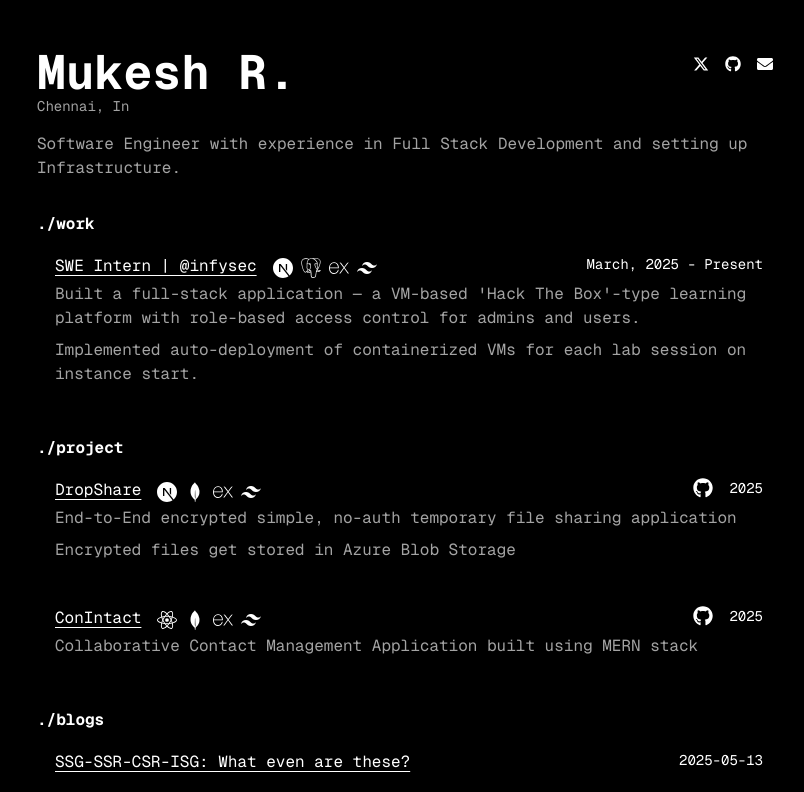
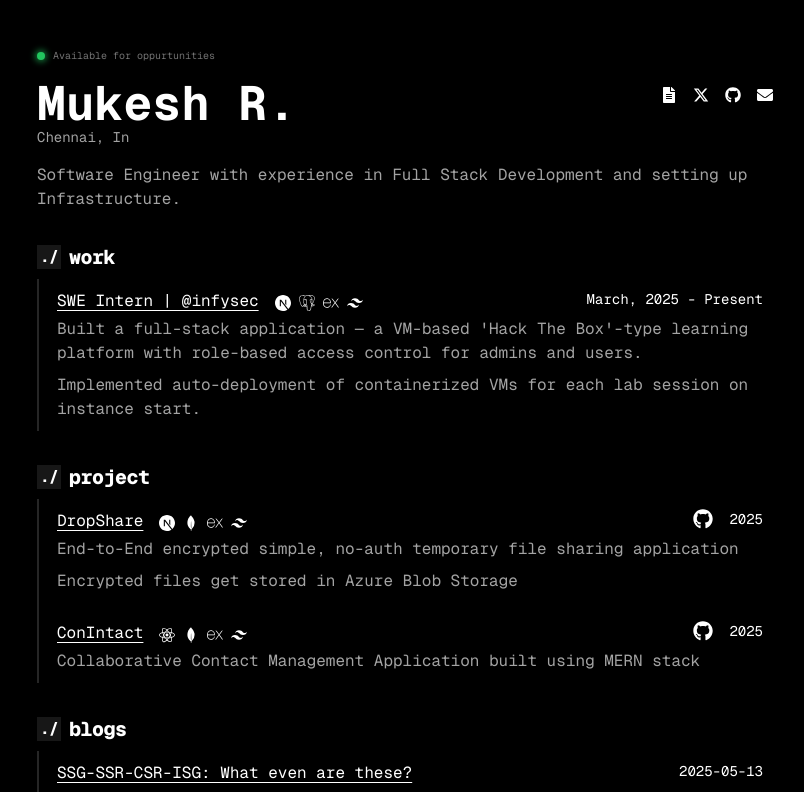
Before and after one commit to mukesher4/portfolio, a Next.js app: page / in a window 1280 px wide. Shown: the top 792 px of the page, without its empty margins (235-1039 px from the left). Built offline with nearby package versions, Linux system fonts and the light colour scheme.

Commit message:
feat: available icon; resume in socials; added style

```diff
--- a/blogs/01_sup.md
+++ b/blogs/01_sup.md
@@ -1,6 +1,7 @@
 ---
 title: "SSG-SSR-CSR-ISG: What even are these?"
 date: "2025-05-13"
+description: ["Talks about some of the common frontend building methods — comparing setup and performance of each."]
 ---
 
 ## SSG (Static Site Generation)
--- a/blogs/02_ssl-tls.md
+++ b/blogs/02_ssl-tls.md
@@ -1,6 +1,7 @@
 ---
 title: "SSL/TLS: Workflow and Setting Up"
 date: "2025"
+description: []
 ---
 
 ## Certificate Authority: Let's Encrypt
--- a/blogs/03_html.md
+++ b/blogs/03_html.md
@@ -1,6 +1,7 @@
 ---
 title: "HTTP Protocol: Overview"
 date: "2025"
+description: []
 ---
 
 ## Servers in Web Development
--- a/src/app/page.tsx
+++ b/src/app/page.tsx
@@ -4,6 +4,7 @@ import ContactMe from "@/components/ContactMe";
 import { work, projects, education, NAME, LOCATION, DESCRIPTION } from '@/utils/user';
 
 type Post = {
+  description: string[];
   slug: string;
   content: string;
   title: string;
@@ -20,13 +21,18 @@ export default async function Home() {
     return {
       title: post.title,
       duration: post.date || '2025',
-      link: params.slug
+      link: params.slug,
+      description: post.description
     }
   })
 
   return (
     <>
       <div className="flex flex-col justify-between gap-4">
+        <div className="flex gap-2 items-center">
+          <div className="rounded-full bg-green-500 w-2 h-2 shadow-[0_0_6px_2px_rgba(34,197,94,0.6)]"></div>
+          <div className="text-[10px] text-neutral-500">Available for oppurtunities</div>
+        </div>
         <div className="flex justify-between">
           {/* <Image
             src="/profile.png"
@@ -41,7 +47,7 @@ export default async function Home() {
                 <span className="text-sm text-neutral-400">{LOCATION}</span>
               </div>
               <div>
-              <ContactMe x={true} github={true} email={true} />
+              <ContactMe x={true} github={true} email={true} resume={true}/>
               </div>
             </div>
             <div className="text-neutral-400">
--- a/src/components/ContactMe.tsx
+++ b/src/components/ContactMe.tsx
@@ -1,5 +1,5 @@
-import { X, GH, LINKEDIN, DISCORD, EMAIL } from '@/utils/user';
-import { FaDiscord, FaEnvelope, FaGithub, FaLinkedin } from 'react-icons/fa'
+import { X, GH, LINKEDIN, DISCORD, EMAIL, RESUME } from '@/utils/user';
+import { FaDiscord, FaEnvelope, FaFileAlt, FaGithub, FaLinkedin } from 'react-icons/fa'
 import { FaXTwitter } from 'react-icons/fa6';
 
 export default function ContactMe({
@@ -8,38 +8,45 @@ export default function ContactMe({
     linkedin,
     email,
     discord,
+    resume,
 }: {
     x?: boolean | false;
     github?: boolean | false;
     linkedin?: boolean | false;
     email?: boolean | false;
     discord?: boolean | false;
+    resume?: boolean | false;
 }) {
     return (
         <>
             <div className="pl-2 flex flex-row gap-4 pt-2">
+                {resume ? (
+                    <a href={RESUME} target='_blank'>
+                        <FaFileAlt />
+                    </a>
+                ) : null}
                 {x ? (
-                    <a href={X}>
+                    <a href={X} target='_blank'>
                         <FaXTwitter />
                     </a>
                 ) : null}
                 {github ? (
-                <a href={GH}>
+                <a href={GH} target='_blank'>
                         <FaGithub />
                     </a>
                 ) : null}
                 {linkedin ? (
-                    <a href={LINKEDIN}>
+                    <a href={LINKEDIN} target='_blank'>
                         <FaLinkedin />
                     </a>
                 ) : null}
                 {email ? (
-                    <a href={EMAIL}>
+                    <a href={EMAIL} target='_blank'>
                         <FaEnvelope />
                     </a>
                 ) : null}
                 {discord ? (
-                    <a href={DISCORD}>
+                    <a href={DISCORD} target='_blank'>
                         <FaDiscord />
                     </a>
                 ) : null}
--- a/src/components/Item.tsx
+++ b/src/components/Item.tsx
@@ -7,13 +7,13 @@ type TechIcon = {
 }
 
 export const techIcon = {
-    'nextjs': <SiNextdotjs className="w-5 h-5" />,
-    'postgresql': <SiPostgresql className="w-5 h-5" />,
-    'tailwindcss': <SiTailwindcss className="w-5 h-5" />,
-    'typescript': <SiTypescript className="w-5 h-5" />,
-    'mongodb': <SiMongodb className="w-5 h-5" />,
-    'react': <SiReact className="w-5 h-5" />,
-    'express': <SiExpress className="w-5 h-5" />
+    'nextjs': <SiNextdotjs className="w-4 h-4" />,
+    'postgresql': <SiPostgresql className="w-4 h-4" />,
+    'tailwindcss': <SiTailwindcss className="w-4 h-4" />,
+    'typescript': <SiTypescript className="w-4 h-4" />,
+    'mongodb': <SiMongodb className="w-4 h-4" />,
+    'react': <SiReact className="w-4 h-4" />,
+    'express': <SiExpress className="w-4 h-4" />
 } as TechIcon;
 
 export default function Item({
@@ -57,9 +57,9 @@ export default function Item({
                         <span className="text-sm">{duration}</span>
                     </div>
                 </div>
-                <ul>
+                <ul className="space-y-2 text-neutral-400">
                     {description?.map((desc, idx) => (
-                        <li key={idx} className="text-neutral-400 mb-2">{desc}</li>
+                        <li key={idx}>{desc}</li>
                     ))}
                 </ul>
             </div>
--- a/src/components/WorkItem.tsx
+++ b/src/components/WorkItem.tsx
@@ -18,8 +18,9 @@ export default function WorkItem({
 ) {
     return (
         <div className="flex flex-col gap-2">
-            <div className="font-bold">./{workTitle}</div>
-            <div className="flex flex-col pl-2 gap-4">
+            <div className="font-extrabold tracking-tight text-xl items-center flex"><span className="inline-flex items-center justify-center w-6 h-6 bg-neutral-900 leading-none mr-2 text-base">./</span>{workTitle}</div>
+            <div className="flex flex-col pl-2 gap-[8px] border-l-[2px] border-neutral-800">
+                {/* <div className="h-full "></div> */}
                 {workObject.map((wo, idx) => (
                     <div key={idx}>
                         {wo.link ? (
--- a/src/utils/user.ts
+++ b/src/utils/user.ts
@@ -6,6 +6,7 @@ export const X="https://x.com/TrueG78"
 export const EMAIL="mailto:mukeshramasubramanian@gmail.com"
 export const DISCORD=""
 export const LINKEDIN=""
+export const RESUME="https://drive.google.com/file/d/1iOxVyvkr_VolJsFAvxEyrEE6G6GqC38g/view?usp=drive_link"
 
 export const work = [
     {
```
